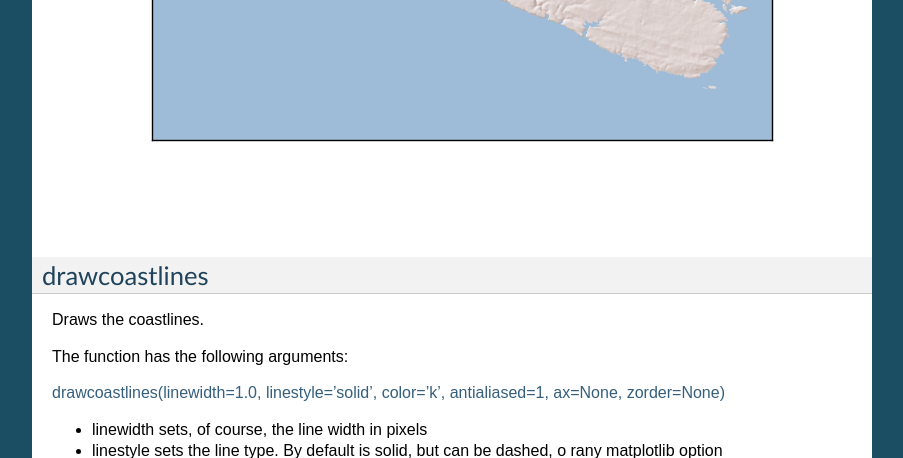
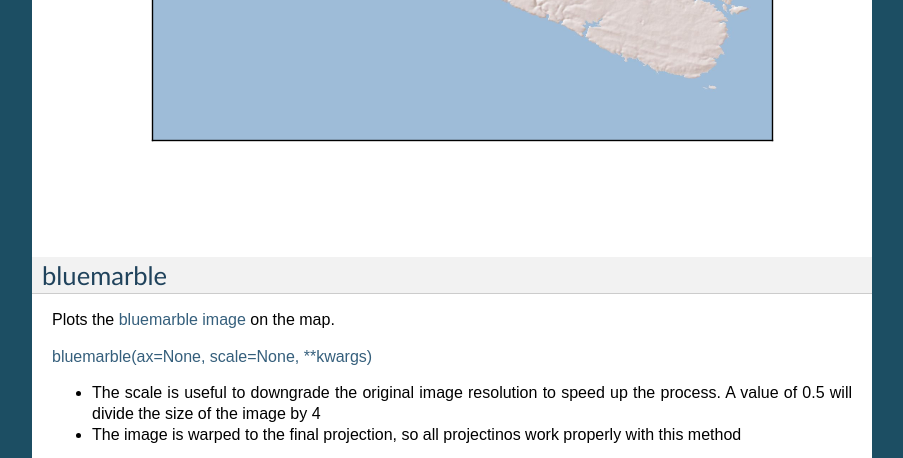
Before and after one commit to rveciana/BasemapTutorial, a Sphinx documentation site: the page built from docs/backgrounds.rst, in a window 1280 px wide and 900 px high, scrolled down 1817 px, cut to the strip 0-458 px from the top of the window. Shown: the whole strip, without its empty margins (198-1101 px from the left). Built offline with Sphinx 7.4.7, drawn with Linux system fonts in a browser that asks for light colours; formulas are drawn with MathJax 3.

Commit message:
Blue marble added

```diff
--- a/docs/backgrounds.rst
+++ b/docs/backgrounds.rst
@@ -30,6 +30,20 @@ The default *ESRI_Imagery_World_2D* layer
 The *World_Shaded_Relief* layer
 
 .. image:: images/backgrounds/arcgisimage_shaded_relief.png
+
+bluemarble
+----------
+
+Plots the `bluemarble image <http://visibleearth.nasa.gov/>`_ on the map.
+
+`bluemarble(ax=None, scale=None, **kwargs) <http://matplotlib.org/basemap/api/basemap_api.html#mpl_toolkits.basemap.Basemap.bluemarble>`_
+
+* The scale is useful to downgrade the original image resolution to speed up the process. A value of 0.5 will divide the size of the image by 4
+* The image is warped to the final projection, so all projectinos work properly with this method
+
+.. literalinclude:: ../code_examples/backgrounds/bluemarble.py
+
+.. image:: images/backgrounds/bluemarble.png
 
 drawcoastlines
 --------------
```
Also changed, not shown: docs/images/backgrounds/bluemarble.png (added), 1 other file.
